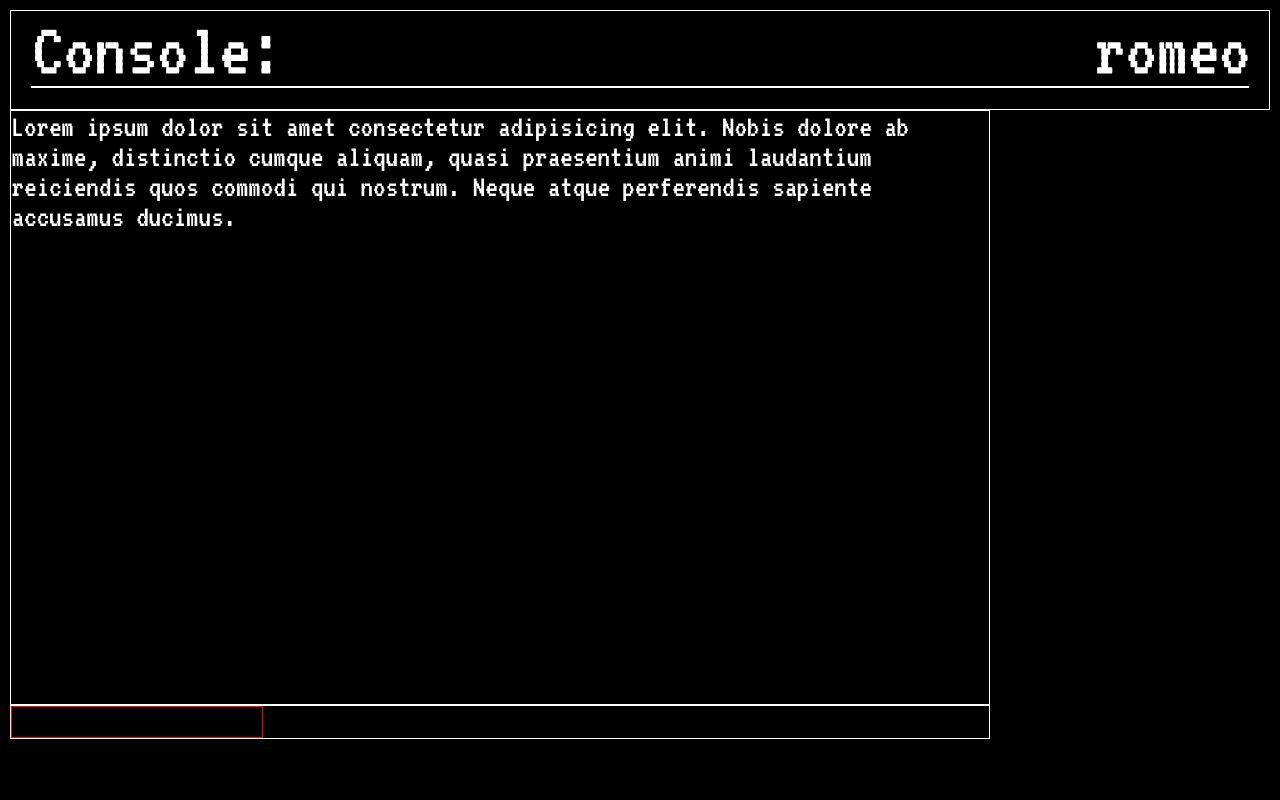
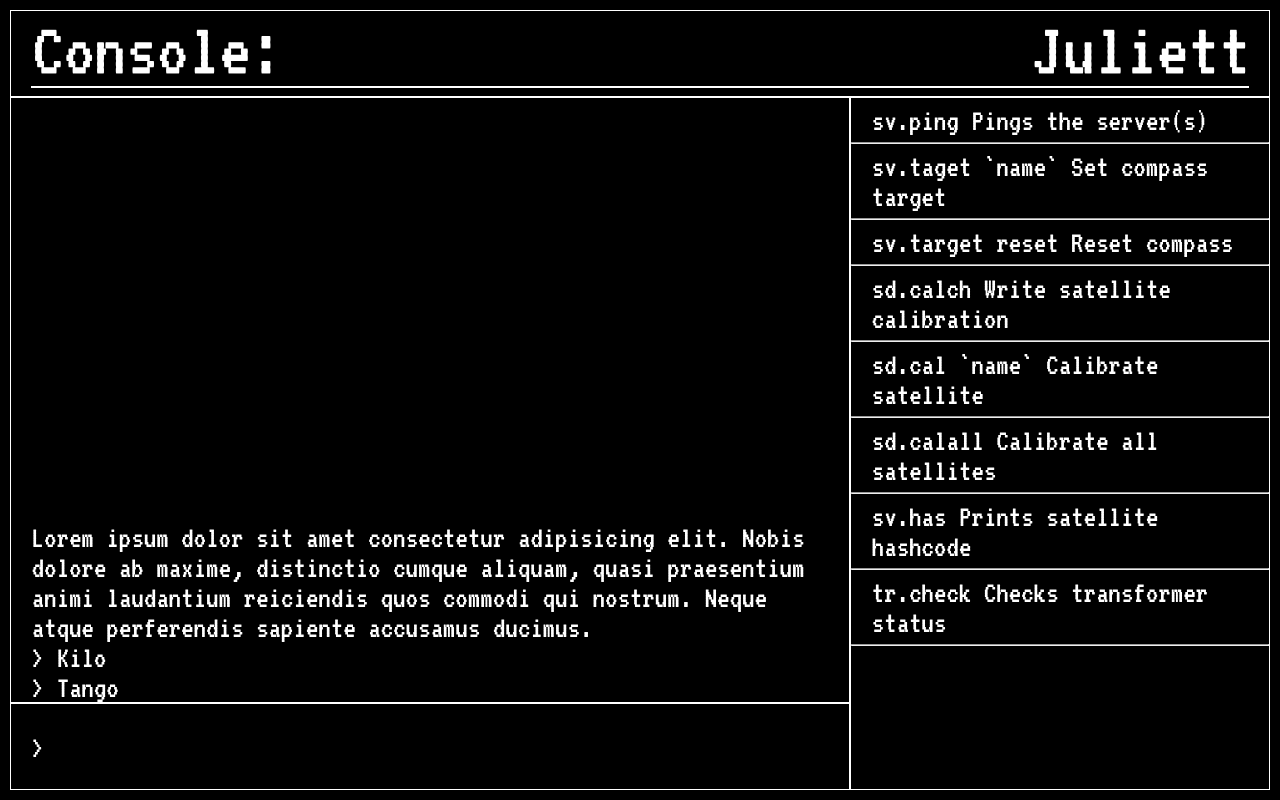
Before and after one commit to migdood/Server-Game, a plain HTML site: page index.html in a window 1280 px wide. Drawn offline with Linux system fonts and the light colour scheme.

Commit message:
Finished the UI and very basic JS

```diff
--- a/css/style.css
+++ b/css/style.css
@@ -2,7 +2,6 @@
   font-family: Terminal;
   src: url(font/VT323-Regular.ttf);
 }
-
 * {
   font-family: Terminal;
   box-sizing: border-box;
@@ -25,12 +24,10 @@ header {
 nav {
   border: 1px solid white;
   background-color: transparent;
-  height: 100px;
+  height: 100%;
   min-height: 50%;
-  max-height: 100%;
   width: 100%;
   min-width: 50%;
-  max-width: 100%;
   /* overflow: hidden; */
   font-size: 75px;
   padding: 0 20px 0 20px;
@@ -48,7 +45,7 @@ nav > #underlineDIV {
   width: 100%;
 }
 main {
-  grid-area: 2/1/9/8;
+  grid-area: 2/1/9/7;
   height: 100%;
   width: 100%;
 }
@@ -57,6 +54,7 @@ main > .displayContainer {
   width: 100%;
 }
 main > .displayContainer > #display {
+  padding: 0 20px 0 20px;
   border: 1px solid white;
   background-color: transparent;
   color: white;
@@ -67,15 +65,41 @@ main > .displayContainer > #display {
   outline: none;
   resize: none;
   cursor: default;
+  word-wrap: normal;
+  overflow: auto;
+  display: flex;
+  flex-direction: column-reverse;
+  scrollbar-color: black black;
 }
-main > .inputContainer{
-  grid-area: 9/1/10/8;
+.inputContainer {
+  grid-area: 9/1/10/7;
   border: 1px solid white;
+  box-sizing: border-box;
+  display: flex;
+  font-size: 30px;
+  align-items: center;
+  padding: 0 0 0 20px;
+  gap: 5px;
 }
-main > .inputContainer > #displayInput {
+.inputContainer > #displayInput {
+  padding: 0 20px 0 0;
   background: transparent;
   outline: none;
-  border: 1px solid red;
+  height: 100%;
+  width: 100%;
   color: white;
   font-size: 30px;
+  border: none;
 }
+aside {
+  border: 1px solid white;
+  grid-area: 2/7/10/10;
+  background-color: transparent;
+}
+aside > .tutorial {
+  font-size: 30px;
+}
+aside > .tutorial > p {
+  padding: 7px 20px 7px 20px;
+  word-wrap: normal;
+}
--- a/index.html
+++ b/index.html
@@ -5,6 +5,11 @@
     <meta name="viewport" content="width=device-width, initial-scale=1.0" />
     <link rel="stylesheet" href="css/style.css" />
     <script src="js/script.js" defer></script>
+    <link
+      rel="shortcut icon"
+      href="css/server-svgrepo-com.svg"
+      type="image/x-icon"
+    />
     <title>Server Keeper</title>
   </head>
   <body>
@@ -26,10 +31,29 @@
           perferendis sapiente accusamus ducimus.
         </div>
       </div>
-      <div class="inputContainer">
-        <input type="text" name="" id="displayInput" />
+    </main>
+    <div class="inputContainer">
+      ><input type="text" name="" id="displayInput" />
+    </div>
+    <aside>
+      <div class="tutorial">
+        <p>sv.ping Pings the server(s)</p>
+        <hr />
+        <p>sv.taget `name` Set compass target</p>
+        <hr />
+        <p>sv.target reset Reset compass</p>
+        <hr />
+        <p>sd.calch Write satellite calibration</p>
+        <hr />
+        <p>sd.cal `name` Calibrate satellite</p>
+        <hr />
+        <p>sd.calall Calibrate all satellites</p>
+        <hr />
+        <p>sv.has Prints satellite hashcode</p>
+        <hr />
+        <p>tr.check Checks transformer status</p>
+        <hr />
       </div>
-    </main>
-    <aside></aside>
+    </aside>
   </body>
 </html>
--- a/js/script.js
+++ b/js/script.js
@@ -1,12 +1,79 @@
-document.getElementById("displayInput").addEventListener("keydown", function (event) {
-  if (event.key == "Enter") {
-    // Get the text that the user typed in the input element.
-    let text = this.textContent;
+const locationName = document.getElementById("locationName");
+const display = document.getElementById("display");
+const input = document.getElementById("displayInput");
 
-    // Append the text to the output element.
-    document.getElementById("display").innerHTML += text + "<br>";
-
-    // Clear the input element.
-    this.textContent = "";
+addEventListener("keypress", (e) => {
+  if (e.key === "Enter") {
+    display.innerHTML += "<br>> " + input.value;
+    input.value = "";
   }
 });
+function changeName() {
+  const locations = [
+    "Alfa",
+    "Bravo",
+    "Charlie",
+    "Delta",
+    "Echo",
+    "Foxtrot",
+    "Golf",
+    "Hotel",
+    "India",
+    "Juliett",
+    "Kilo",
+    "Lima",
+    "Mike",
+    "November",
+    "Oscar",
+    "Papa",
+    "Quebec",
+    "Romeo",
+    "Sierra",
+    "Tango",
+    "Uniform",
+    "Victor",
+    "Whiskey",
+    "X-ray",
+    "Yankee",
+    "Zulu",
+  ];
+  const locationNumber = Math.floor(Math.random() * locations.length);
+  return locations[locationNumber];
+}
+// Changes the name of the server
+setInterval(() => {
+  locationName.textContent = changeName();
+}, 1000);
+// Adds text to the display
+setInterval(() => {
+  const locations = [
+    "Alfa",
+    "Bravo",
+    "Charlie",
+    "Delta",
+    "Echo",
+    "Foxtrot",
+    "Golf",
+    "Hotel",
+    "India",
+    "Juliett",
+    "Kilo",
+    "Lima",
+    "Mike",
+    "November",
+    "Oscar",
+    "Papa",
+    "Quebec",
+    "Romeo",
+    "Sierra",
+    "Tango",
+    "Uniform",
+    "Victor",
+    "Whiskey",
+    "X-ray",
+    "Yankee",
+    "Zulu",
+  ];
+  const locationNumber = Math.floor(Math.random() * locations.length);
+  display.innerHTML += "<br>> " + locations[locationNumber];
+}, 2000);
```
Also changed, not shown: css/server-svgrepo-com.svg (added).
